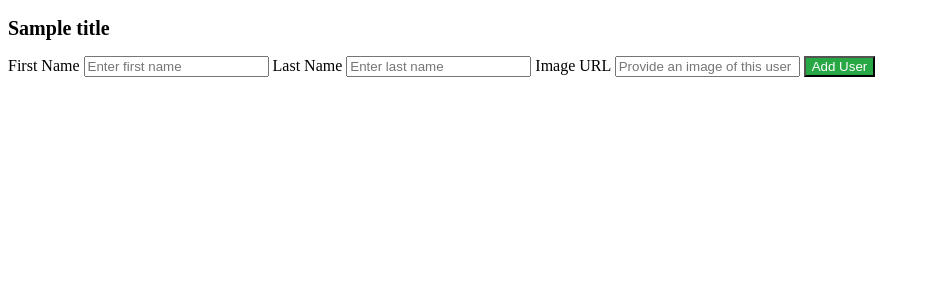
After one commit to economicactivist/blogly, a Python web app: template templates/new-user.html in a window 1280 px wide. The commit adds this page. Shown: the top 300 px of the page, without its empty margins (0-930 px from the left). Run offline with Jinja, Linux system fonts and the light colour scheme; the template is opened without the code that fills it: most values are stand-ins (such as "Sample title", 1, 10 or a date in 2020).

Commit message:
"more progress"

```diff
--- a/static/styles.css
+++ b/static/styles.css
@@ -0,0 +1,28 @@
+.main-header{
+   font-size: 20px;
+}
+
+.gray-submit {
+   background-color: #6c757d;
+   color: white;
+}
+
+.green-submit {
+   background-color: rgb(40,167,69);
+   color: white;
+}
+
+.blue-submit{
+   background-color: rgb(0,124,254);
+   color: white;
+}
+
+.red-submit{
+   background-color: rgb(220,52,68);
+   color: white;
+}
+
+
+.user-wrapper{
+   display: flex;
+}
--- a/templates/base.html
+++ b/templates/base.html
@@ -4,6 +4,7 @@
     <meta charset="UTF-8">
     <meta http-equiv="X-UA-Compatible" content="IE=edge">
     <meta name="viewport" content="width=device-width, initial-scale=1.0">
+    <link rel="stylesheet" href="/static/styles.css">
     <title>{{title}}</title>
 </head>
 <body>
--- /dev/null
+++ b/templates/new-user.html
@@ -0,0 +1,16 @@
+
+{% extends 'base.html' %}
+{% block header %}
+    <h1 class="main-header">{{title}}</h1>
+{% endblock header %}
+{% block content %}
+    <form action="/users/new" method="post">
+        <label for="fname">First Name</label>
+        <input id="fname" type="text" name="first-name" placeholder="Enter first name">
+        <label for="lname">Last Name</label>
+        <input id="lname" type="text" name="last-name" placeholder="Enter last name">
+        <label for="imgurl">Image URL</label>
+        <input id="imgurl" type="text" name="img-url" placeholder="Provide an image of this user">
+    <button class="green-submit">Add User</button>
+    </form>
+{% endblock content %}
--- a/templates/user-list.html
+++ b/templates/user-list.html
@@ -8,5 +8,5 @@
             <li>{{user}}</li>
         {% endfor %}
     </ul>
-    <a href="{{ url_for('add_new_user')}}"><button>Add User</button></a>
+    <a href="{{ url_for('add_new_user')}}"><button class="gray-submit">Add User</button></a>
 {% endblock content %}
```
Also changed, not shown: templates/user-detail.html (added, +17 -0 lines).
